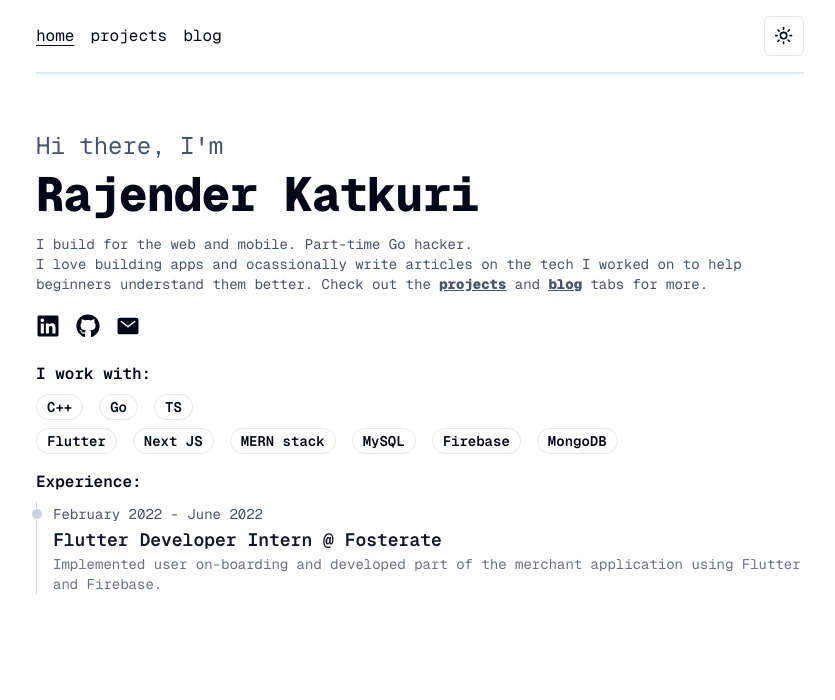
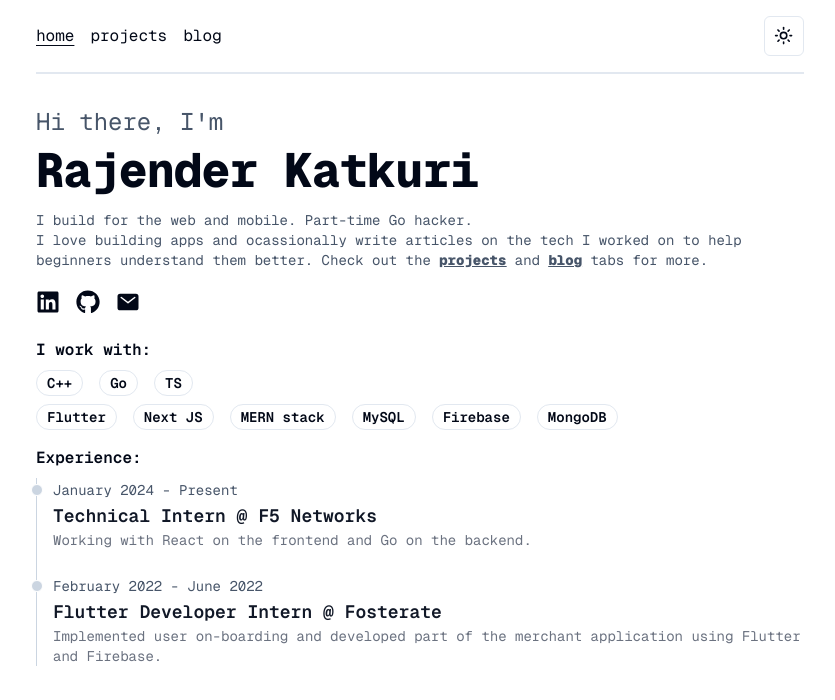
Before and after one commit to rajenderK7/rajender-dev-portfolio, a Next.js app: page / in a window 1280 px wide. Shown: the top 700 px of the page, without its empty margins (220-1055 px from the left). Built offline with nearby package versions, Linux system fonts and the light colour scheme.

Commit message:
Add experience entry

```diff
--- a/app/page.tsx
+++ b/app/page.tsx
@@ -5,7 +5,7 @@
 
 export default function Home() {
   return (
-    <main className="flex flex-col items-center justify-center p-4 lg:p-0 lg:mt-14">
+    <main className="flex flex-col items-center justify-center p-4 lg:p-0 lg:mt-8">
       <section className="">
         <h2 className="text-2xl  mb-2 text-slate-600 dark:text-slate-300">
           {`Hi there, I'm`}
--- a/components/Experience.tsx
+++ b/components/Experience.tsx
@@ -9,6 +9,12 @@
 
 // Any new experience entry shall be added at the beginning of the list
 const experience: ExperienceI[] = [
+  {
+    duration: "January 2024 - Present",
+    titleAndOrg: "Technical Intern @ F5 Networks",
+    desc: "Working with React on the frontend and Go on the backend.",
+    location: "Hyderabad, IN",
+  },
   {
     duration: "February 2022 - June 2022",
     titleAndOrg: "Flutter Developer Intern @ Fosterate",
```
